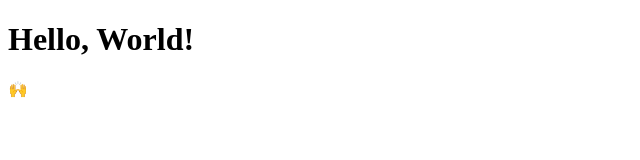
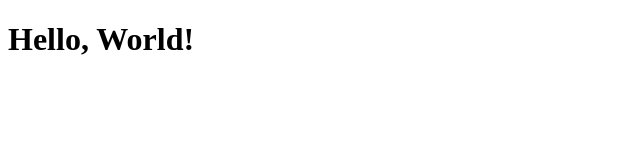
Before and after one commit to matthewpearso/cwd-first-website, a plain HTML site: page index.html in a window 1280 px wide. Shown: the full height of the page, 0-640 px from the left. Drawn offline with Linux system fonts and the light colour scheme.

Commit message:
changed index.html

```diff
--- a/index.html
+++ b/index.html
@@ -6,6 +6,5 @@
 	</head>
 	<body>
 		<h1>Hello, World!</h1>
-		<p>🙌</p>
 	</body>
 </html>
```
